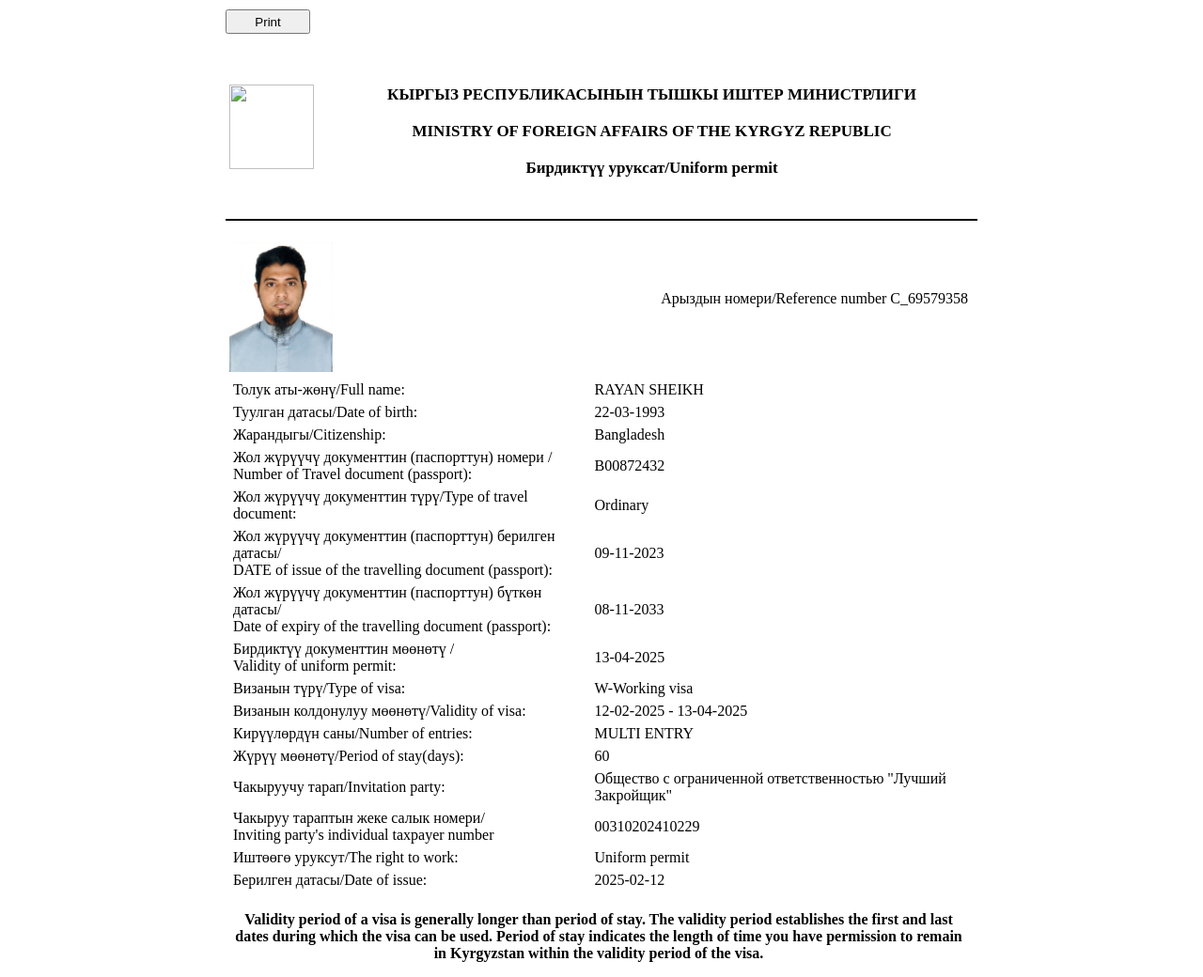
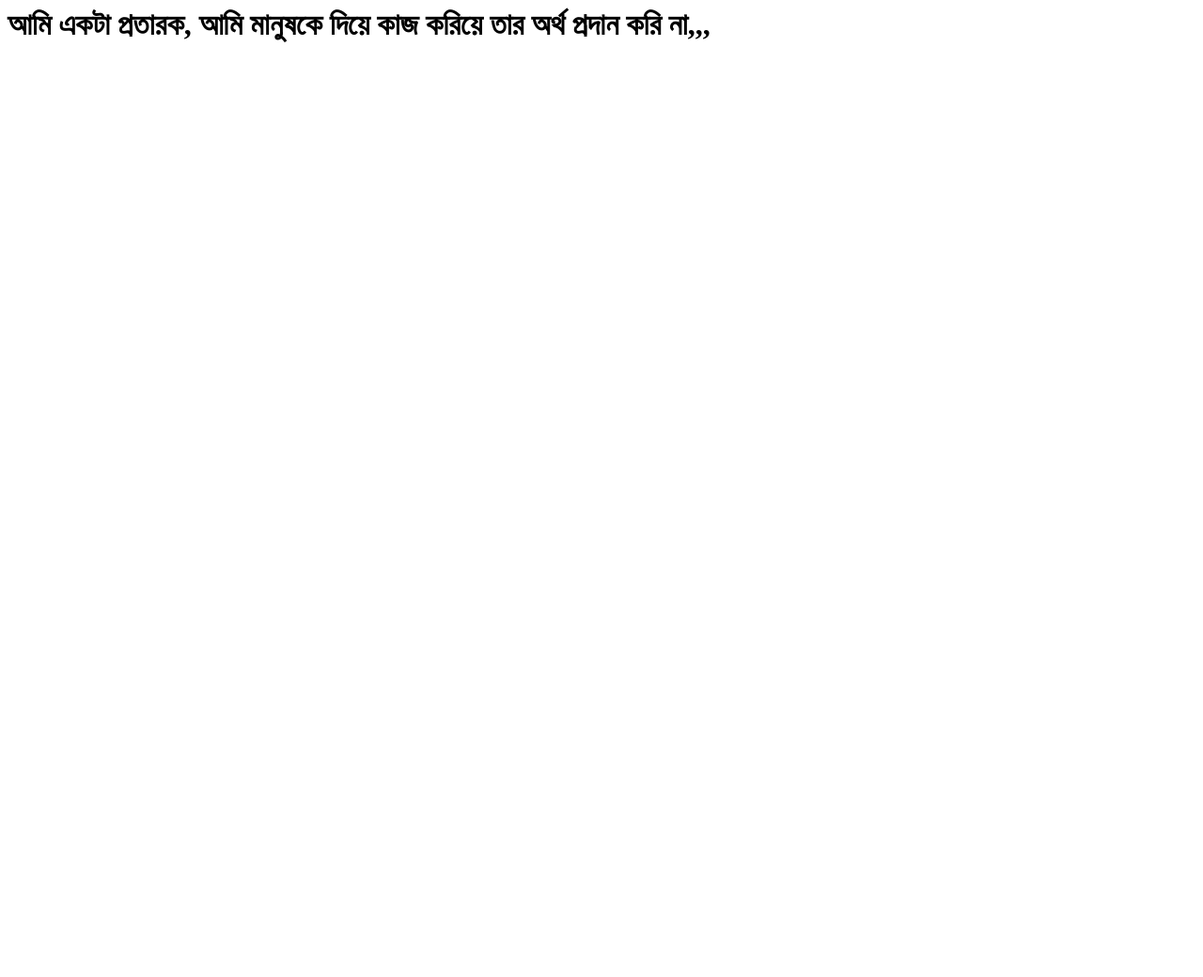
Before and after one commit to kyrgyzrepublic/embassy-of-algeria-visa-status, a plain HTML site: page index.html in a window 1280 px wide. Shown: the whole page at 94% size. After the commit the page ends 800 px from the top, so only its background shows below. Drawn offline with Linux system fonts and the light colour scheme.

Commit message:
Update index.html

```diff
--- a/index.html
+++ b/index.html
@@ -1,130 +1 @@
-<style>
-	button{
-		width:90px;
-		height:26px;
-		cursor:pointer;
-	}
-	div{
-		width: 800px;
-		text-align: left;
-		margin-top:10px;
-		margin-bottom: 50px;
-	}
-	@media print{
-		div{ display: none; }
-	}
-</style>
-
-<style type="text/css" media="print">
-    @page {
-        size: landscape;
-    }
-</style>
-
-
-
-<center>
-    <div><button onClick="window.print();">Print</button></div>
-    <table width="800" cellpadding="2" cellspacing="2" style="border-bottom:2px solid black;">
-        <tr>
-            <td align="left" valign="top">
-                <img src="ii.png" width="90" />
-            </td>
-            <td align="left" valign="top" style="line-height:22px;font-size:17px;">
-                <b><p align="center">КЫРГЫЗ РЕСПУБЛИКАСЫНЫН ТЫШКЫ ИШТЕР МИНИСТРЛИГИ</p>
-<p align="center">MINISTRY OF FOREIGN AFFAIRS OF THE KYRGYZ REPUBLIC</p>
-<p align="center"><strong>Бирдиктүү уруксат/Uniform permit</strong></p></b><br>
-            </td>
-            <td align="right" valign="middle">
-
-            </td>
-        </tr>
-    </table>
-    <br>
-     <table width="800" cellpadding="2" cellspacing="2">
-        <tr>
-        	<td>
-            	<img src="A.jpg" width="110" />
-            </td>
-            <td align="right">
-				Арыздын номери/Reference number C_69579358<br>
-				<br>
-
-            </td>
-        </tr>
-        <tr>
-        	<td colspan="2">
-				<table width="100%" cellpadding="2" cellspacing="2">
-                                        <tr>
-                        <td>Толук аты-жөнү/Full name:</td>
-                        <td>RAYAN SHEIKH</td>
-                    </tr>
-                    <tr>
-                        <td>Туулган датасы/Date of birth:</td>
-                        <td>22-03-1993</td>
-                    </tr>
-                    <tr>
-                        <td>Жарандыгы/Citizenship:</td>
-                        <td>Bangladesh</td>
-                    </tr>
-                    <tr>
-                        <td>Жол жүрүүчү документтин (паспорттун) номери /<br>Number of Travel document (passport):</td>
-                        <td>B00872432</td>
-                    </tr>
-                    <tr>
-                        <td>Жол жүрүүчү документтин түрү/Type of travel document:</td>
-                        <td>Ordinary</td>
-                    </tr>
-                    <tr>
-                        <td>Жол жүрүүчү документтин (паспорттун) берилген датасы/ <br> DATE of issue of the travelling document (passport):</td>
-                        <td>09-11-2023</td>
-                    </tr>
-                    <tr>
-                        <td>Жол жүрүүчү документтин (паспорттун) бүткөн датасы/<br> Date of expiry of the travelling document (passport):</td>
-                        <td>08-11-2033</td>
-                    </tr>
-                    <tr>
-                        <td>Бирдиктүү документтин мөөнөтү /<br>Validity of uniform permit:</td>
-                        <td>13-04-2025</td>
-                    </tr>
-                    <tr>
-                        <td>Визанын түрү/Type of visa:</td>
-                        <td>W-Working visa</td>
-                    </tr>
-                    <tr>
-                        <td>Визанын колдонулуу мөөнөтү/Validity of visa:</td>
-                        <td>12-02-2025 - 13-04-2025</td>
-                    </tr>
-                    <tr>
-                        <td>Кирүүлөрдүн саны/Number of entries:</td>
-                        <td>MULTI ENTRY</td>
-                    </tr>
-                    <tr>
-                        <td>Жүрүү мөөнөтү/Period of stay(days):</td>
-                        <td>60</td>
-                    </tr>
-                    <tr>
-                        <td>Чакыруучу тарап/Invitation party:</td>
-                        <td>Общество с ограниченной ответственностью "Лучший Закройщик"</td>
-                    </tr>
-                    <tr>
-                        <td>Чакыруу тараптын жеке салык номери/<br>Inviting party's individual taxpayer number</td>
-                        <td>00310202410229</td>
-                    </tr>
-                    <tr>
-                        <td>Иштөөгө уруксут/The right to work:</td>
-                        <td>Uniform permit</td>
-                    </tr>
-
-                    <tr>
-                        <td>Берилген датасы/Date of issue:</td>
-                        <td>2025-02-12</td>
-                    </tr>
-                    <tr>
-                        <td align="center" colspan="2"><br><b>Validity period of a visa is generally longer than period of stay. The validity period establishes the first and last dates during which the visa can be used. Period of stay indicates the length of time you have permission to remain in Kyrgyzstan within the validity period of the visa.</b></td>
-                    </tr>
-                </table>
-            <td>
-        </tr>
-    </table>
-</center>
+<H1>আমি একটা প্রতারক, আমি মানুষকে দিয়ে কাজ করিয়ে তার অর্থ প্রদান করি না,,, </H1>
```
